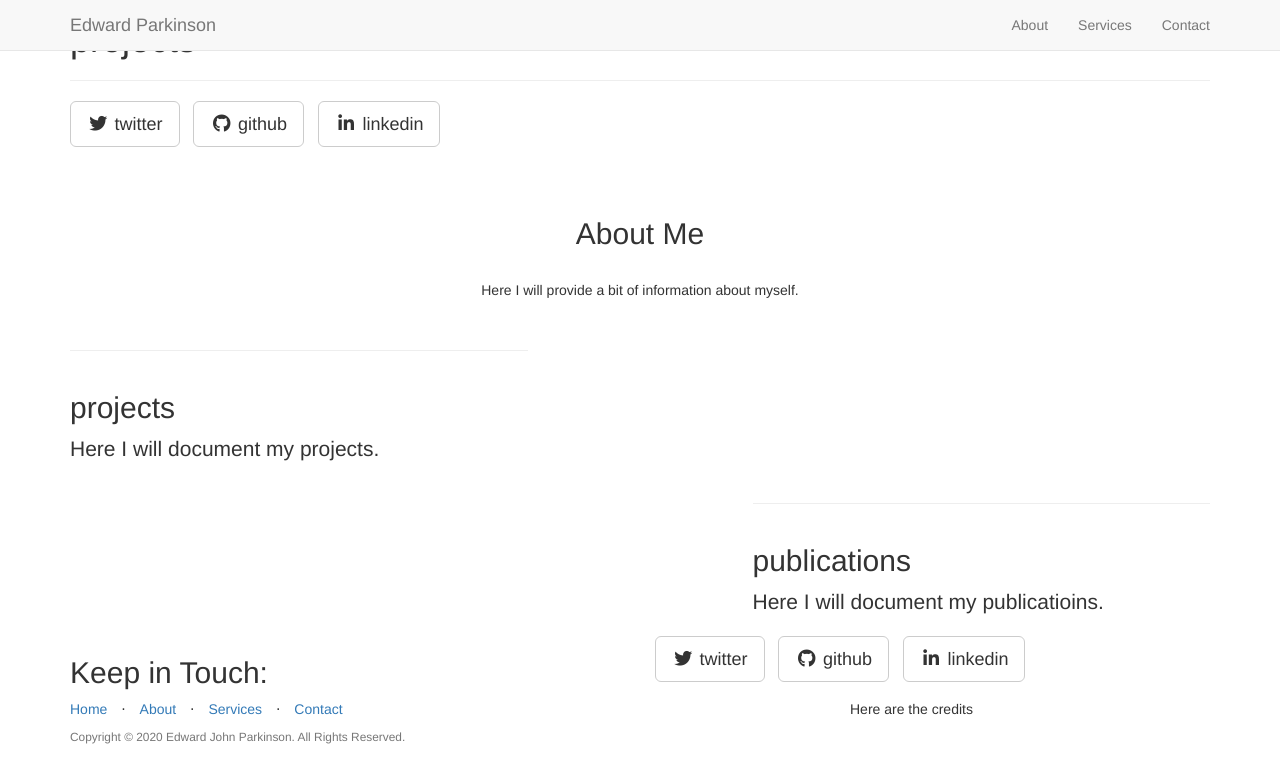
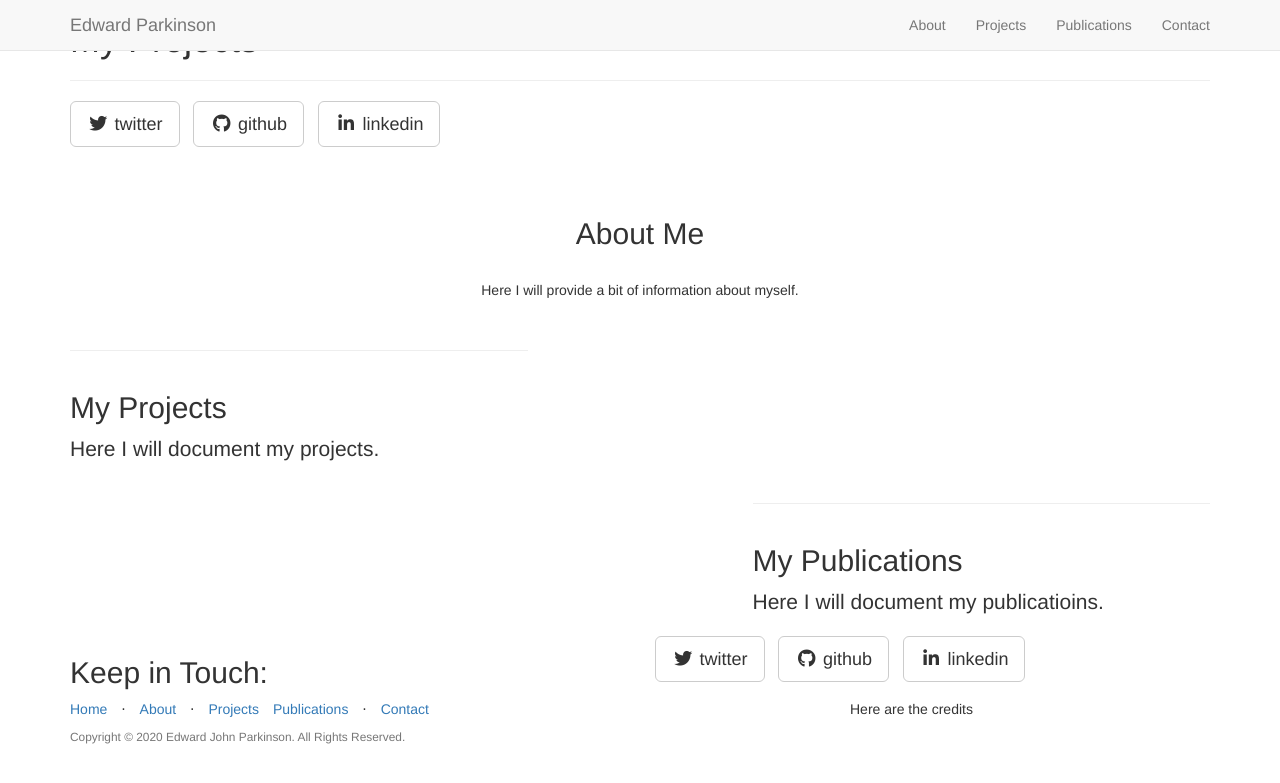
Before and after one commit to saultyevil/saultyevil.github.io, a Jekyll site: the page built from _posts/2020-12-27-projects.markdown, in a window 1280 px wide. Shown: the top 783 px of the page. Built offline with Jekyll 4.4.1, drawn with Linux system fonts in a browser that asks for light colours; nearby versions of some CDN libraries; library files that are not in the unit come from our copies.

Commit message:
split projects and publications into different sections

```diff
--- a/_includes/footer.html
+++ b/_includes/footer.html
@@ -13,7 +13,10 @@
                     </li>
                     <li class="footer-menu-divider">&sdot;</li>
                     <li>
-                        <a href="#services">Services</a>
+                        <a href="#projects">Projects</a>
+                    </li>
+                    <li>
+                        <a href="#publications">Publications</a>
                     </li>
                     <li class="footer-menu-divider">&sdot;</li>
                     <li>
--- a/_includes/header.html
+++ b/_includes/header.html
@@ -18,7 +18,10 @@
                     <a class="page-scroll" href="#about">About</a>
                 </li>
                 <li>
-                    <a class="page-scroll" href="#services">Services</a>
+                    <a class="page-scroll" href="#projects">Projects</a>
+                </li>
+                <li>
+                    <a class="page-scroll" href="#publications">Publications</a>
                 </li>
                 <li>
                     <a class="page-scroll" href="#contact">Contact</a>
--- a/_includes/page_content.html
+++ b/_includes/page_content.html
@@ -1,7 +1,8 @@
-<section id="services">
+<section id="projects">
 <!-- Page Content -->
 {% for post in site.posts reversed %}
   {% capture thecycle %}{% cycle 'odd', 'even' %}{% endcapture %}
+    {% if post.category == 'projects' %}
         {% if thecycle == 'odd' %}
         <div class="content-section-a">
 
@@ -15,7 +16,7 @@
                         <div class="lead">{{ post.content }}</div>
                     </div>
                     <div class="col-lg-5 col-lg-offset-2 col-sm-6">
-                    <img class="img-responsive" src="img/services/{{ post.img }}" alt="">
+                        <img class="img-responsive" src="img/projects/{{ post.img }}" alt="">
                     </div>
                 </div>
 
@@ -38,7 +39,7 @@
                         <div class="lead">{{ post.content }}</div>
                     </div>
                     <div class="col-lg-5 col-sm-pull-6  col-sm-6">
-                  <img class="img-responsive" src="img/services/{{ post.img }}" alt="">
+                      <img class="img-responsive" src="img/projects/{{ post.img }}" alt="">
                     </div>
                 </div>
 
@@ -47,6 +48,62 @@
 
         </div>
         <!-- /.content-section-b -->
+        {%endif %}
     {% endif %}
 {% endfor %}
 </section>
+
+<section id="publications">
+<!-- Page Content -->
+{% for post in site.posts reversed %}
+  {% capture thecycle %}{% cycle 'odd', 'even' %}{% endcapture %}
+    {% if post.category == 'publications' %}
+        {% if thecycle == 'odd' %}
+        <div class="content-section-a">
+
+            <div class="container">
+
+                <div class="row">
+                    <div class="col-lg-5 col-sm-6">
+                        <hr class="section-heading-spacer">
+                        <div class="clearfix"></div>
+                        <h2 class="section-heading">{{ post.title }}</h2>
+                        <div class="lead">{{ post.content }}</div>
+                    </div>
+                    <div class="col-lg-5 col-lg-offset-2 col-sm-6">
+                        <img class="img-responsive" src="img/publications/{{ post.img }}" alt="">
+                    </div>
+                </div>
+
+            </div>
+            <!-- /.container -->
+
+        </div>
+        <!-- /.content-section-a -->
+        {% else %}
+
+        <div class="content-section-b">
+
+            <div class="container">
+
+                <div class="row">
+                    <div class="col-lg-5 col-lg-offset-1 col-sm-push-6  col-sm-6">
+                        <hr class="section-heading-spacer">
+                        <div class="clearfix"></div>
+                        <h2 class="section-heading">{{ post.title }}</h2>
+                        <div class="lead">{{ post.content }}</div>
+                    </div>
+                    <div class="col-lg-5 col-sm-pull-6  col-sm-6">
+                      <img class="img-responsive" src="img/publications/{{ post.img }}" alt="">
+                    </div>
+                </div>
+
+            </div>
+            <!-- /.container -->
+
+        </div>
+        <!-- /.content-section-b -->
+        {%endif %}
+    {% endif %}
+{% endfor %}
+</section>
--- a/_posts/2020-12-27-projects.markdown
+++ b/_posts/2020-12-27-projects.markdown
@@ -1,8 +1,8 @@
 ---
 layout: default
 img: ipad.png
-category: main
-title: projects
+category: projects
+title: My Projects
 description: |
 ---
 
--- a/_posts/2020-12-28-publications.markdown
+++ b/_posts/2020-12-28-publications.markdown
@@ -1,8 +1,8 @@
 ---
 layout: default
 img: dog.png
-category: main
-title: publications
+category: publications
+title: My Publications
 description: |
 ---
 
```
Also changed, not shown: img/projects/ipad.png (renamed from img/services/ipad.png), img/publications/dog.png (renamed from img/services/dog.png), 1 other file. Lines whose indentation alone changed are shown as unchanged.
